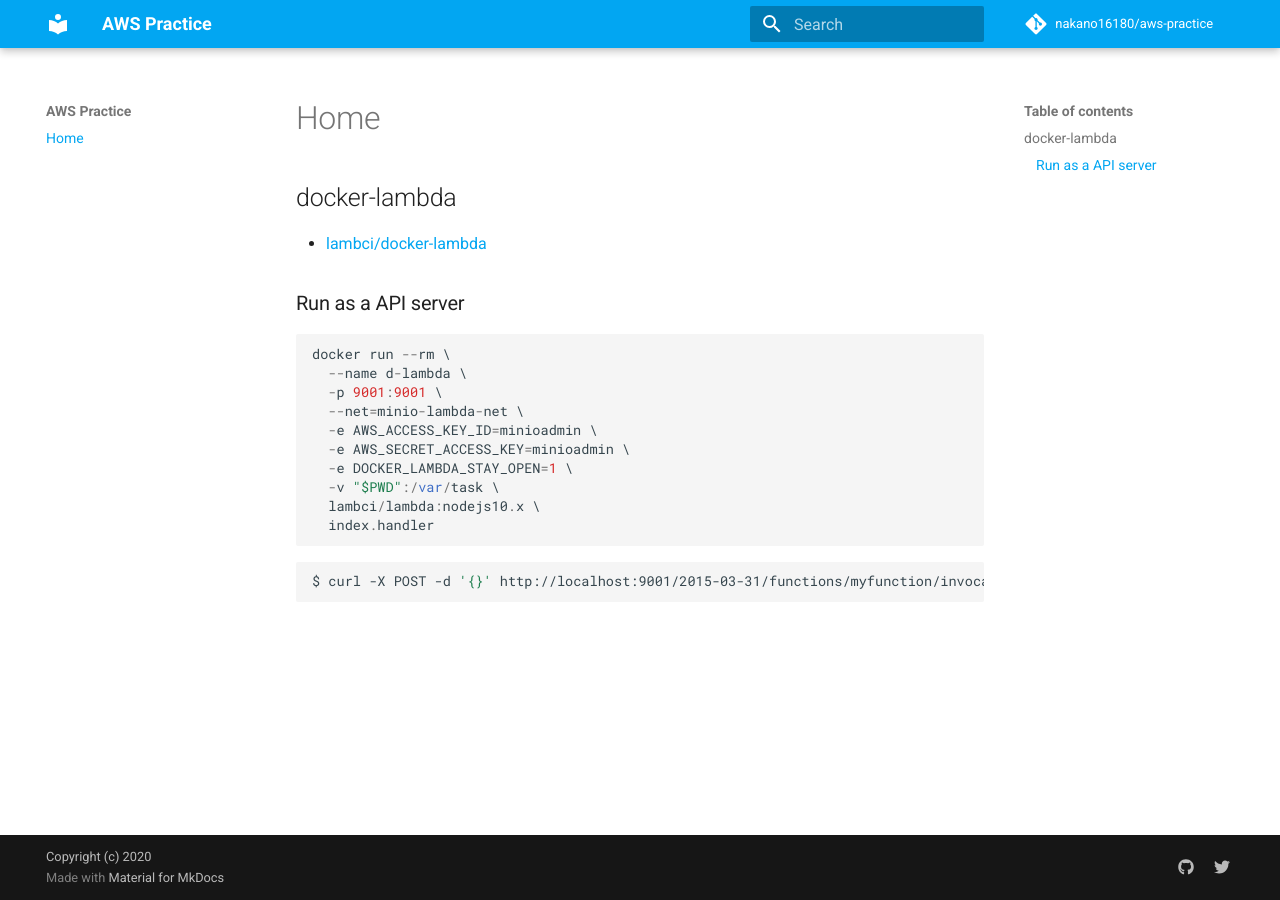
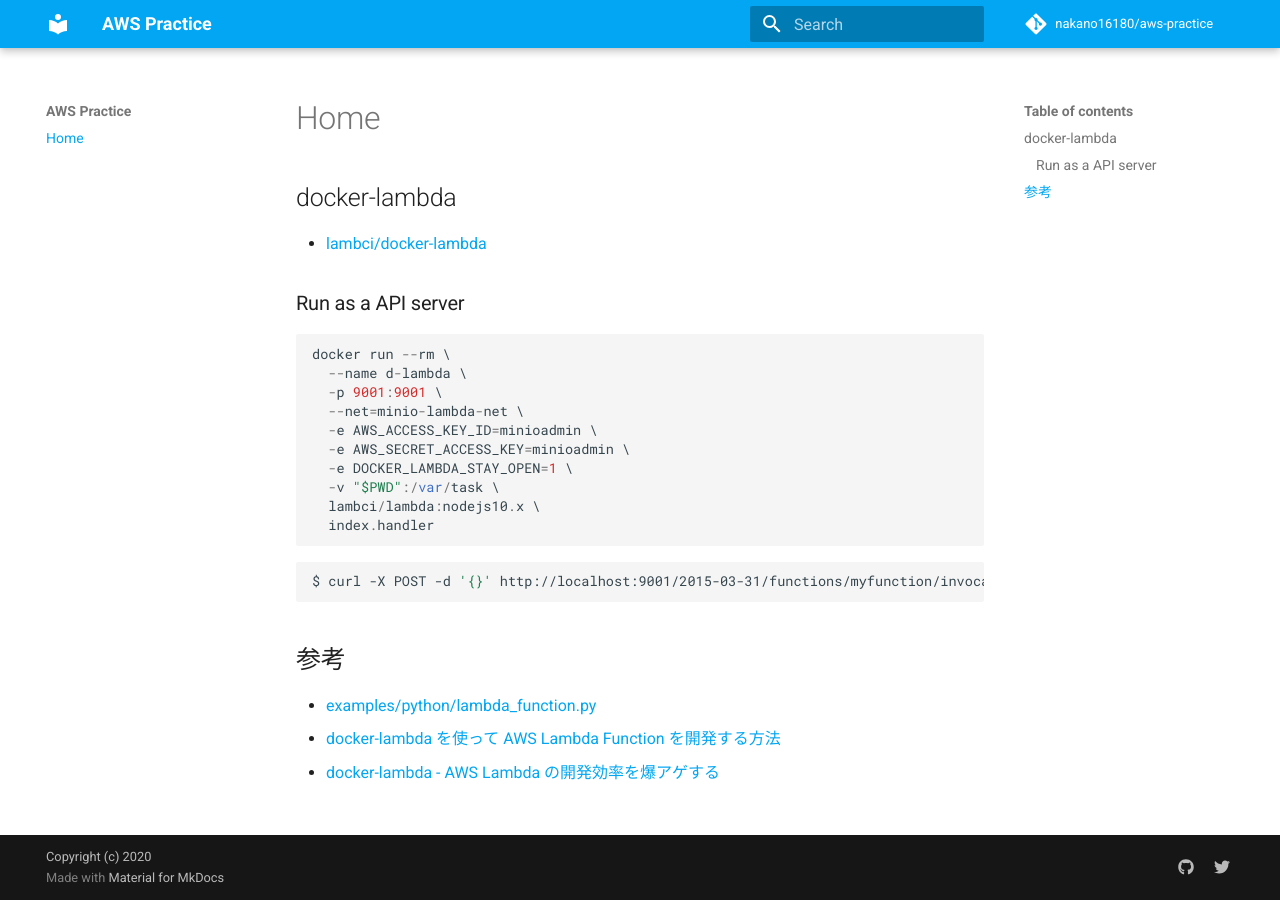
Before and after one commit to nakano16180/aws-practice, an MkDocs documentation site: the page built from docs/index.md, in a window 1280 px wide. Built offline with MkDocs 1.6.1 and Material for MkDocs 9.7.7, drawn with Linux system fonts in a browser that asks for light colours; comment, search, counter and statistics services are not loaded.

Commit message:
update document

````diff
--- a/docs/index.md
+++ b/docs/index.md
@@ -19,3 +19,8 @@
 ```
 $ curl -X POST -d '{}' http://localhost:9001/2015-03-31/functions/myfunction/invocations
 ```
+
+## 参考
+  - [examples/python/lambda_function.py](https://github.com/lambci/docker-lambda/blob/master/examples/python/lambda_function.py)
+  - [docker-lambda を使って AWS Lambda Function を開発する方法](https://r17n.page/2019/08/18/aws-docker-lambda-usage/)
+  - [docker-lambda - AWS Lambda の開発効率を爆アゲする](https://qiita.com/anfangd/items/bb448e0dd30db3894d92)
````
